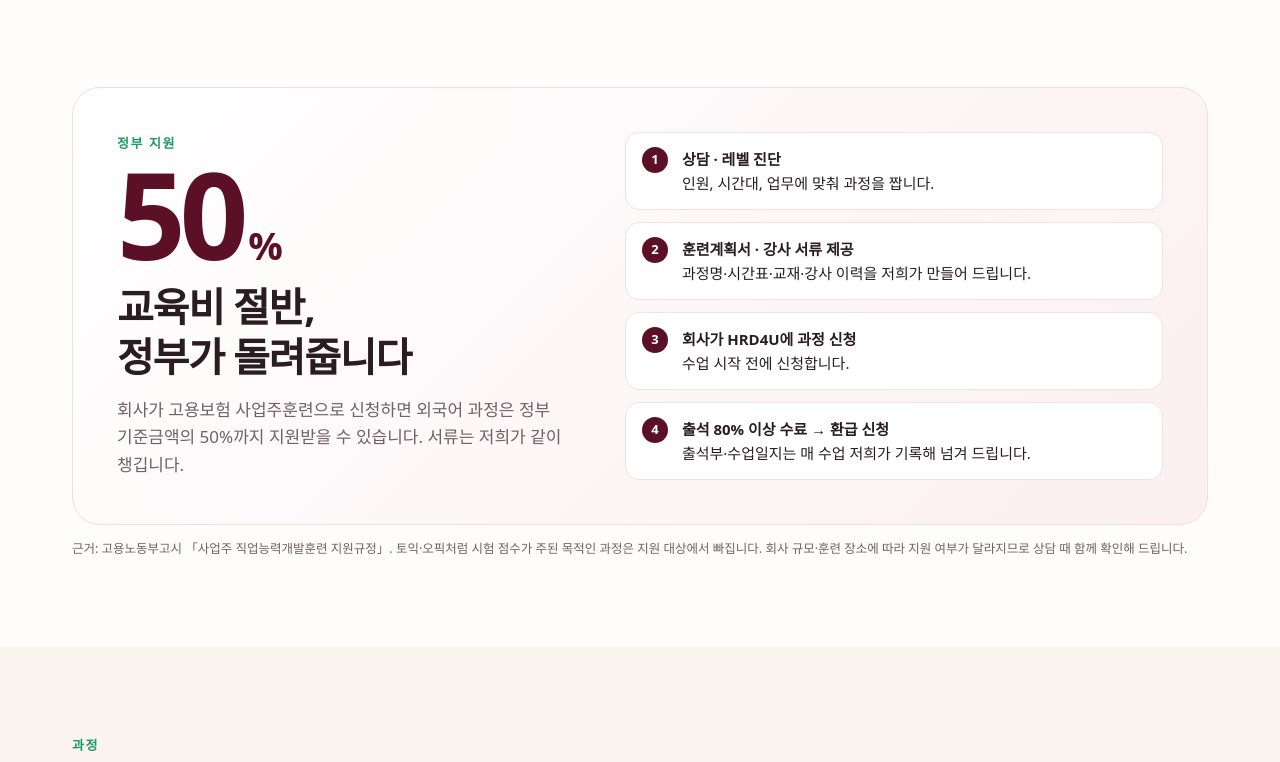
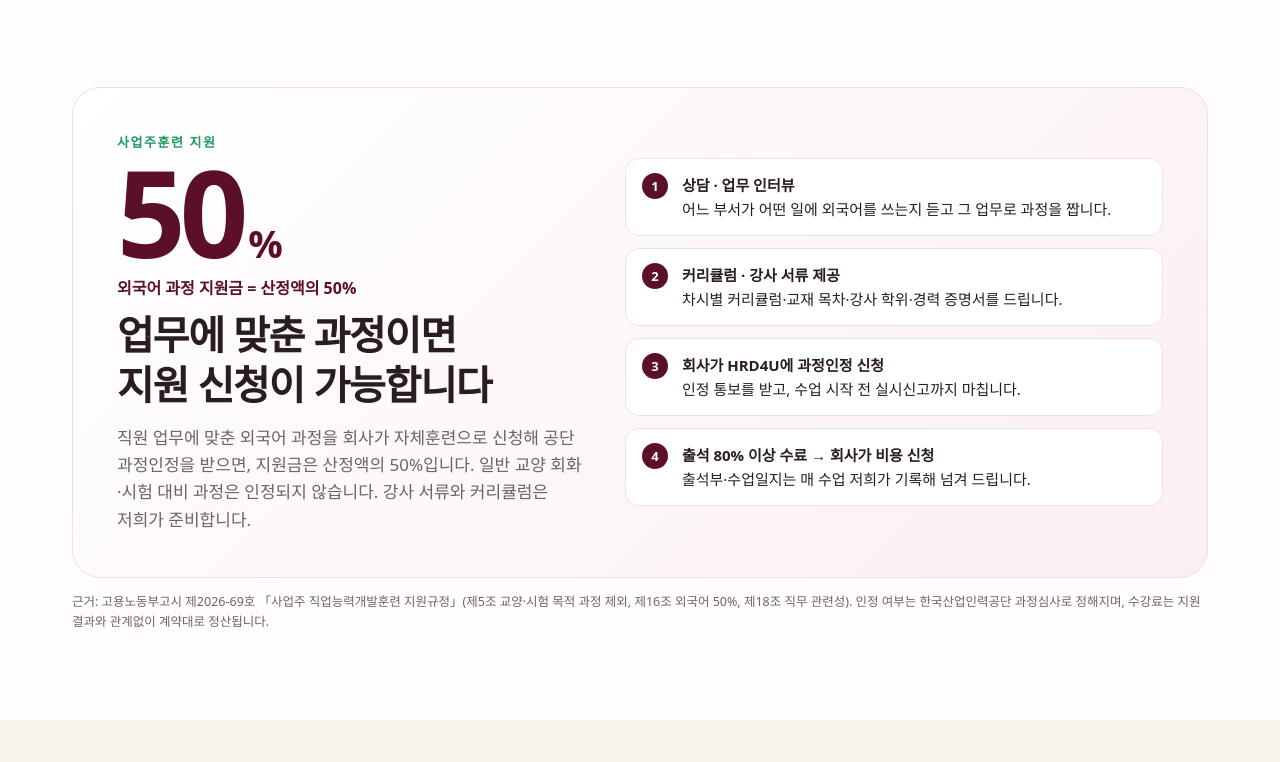
Before and after one commit to mirmyung-sys/globalchulgang, a plain HTML site: page index.html in a window 1280 px wide. Shown: the part 760-1522 px from the top of the page. Drawn offline with Linux system fonts and the light colour scheme; a web font is replaced by a local one.

Commit message:
2026-11-25 사업주훈련 문구 정정 (업무 맞춤 과정·과정인정 조건, 50% 단정 삭제)

```diff
--- a/index.html
+++ b/index.html
@@ -2,7 +2,7 @@
 <html lang="ko"><head><meta charset="utf-8">
 <meta name="viewport" content="width=device-width,initial-scale=1">
 <title>Global 기업출강 · 직원 외국어 교육, 강사가 회사로 갑니다</title>
-<meta name="description" content="군포·안양·안산·과천·인천 남동공단 기업 대상 영어·일본어·중국어 출강. 5명부터, 출근 전·점심·퇴근 후, 무료 레벨 진단, 매달 출석·진도 리포트. 외국어 과정 사업주훈련 지원 상담.">
+<meta name="description" content="군포·안양·안산·과천·인천 남동공단 기업 대상 영어·일본어·중국어 출강. 5명부터, 출근 전·점심·퇴근 후, 무료 레벨 진단, 매달 출석·진도 리포트. 업무 맞춤 과정 사업주훈련 지원 상담.">
 <link rel="canonical" href="https://globalchulgang.com/">
 <link rel="icon" href="gc_icon_192.png">
 <meta property="og:title" content="Global 기업출강 — 강사가 회사로 갑니다">
@@ -164,7 +164,7 @@ footer .brand{margin-bottom:10px}
 
 <header class="hd"><div class="w">
  <a class="brand" href="#top"><span class="gl"><b>G</b><b>l</b><b>o</b><b>b</b><b>a</b><b>l</b></span><span>기업출강</span><small>운영 산본글로벌어학원</small></a>
- <nav class="nav"><a href="#fund">정부 지원</a><a href="#course">과정</a><a href="#how">진행</a><a href="#report">리포트</a><a href="#faq">자주 묻는 질문</a></nav>
+ <nav class="nav"><a href="#fund">사업주훈련</a><a href="#course">과정</a><a href="#how">진행</a><a href="#report">리포트</a><a href="#faq">자주 묻는 질문</a></nav>
  <a class="call" href="#ask">무료 레벨 진단</a>
 </div></header>
 
@@ -192,19 +192,20 @@ footer .brand{margin-bottom:10px}
 <section id="fund"><div class="w">
  <div class="fund rv">
   <div>
-   <p class="eyebrow">정부 지원</p>
+   <p class="eyebrow">사업주훈련 지원</p>
    <div class="big50">50<small>%</small></div>
-   <h2 style="margin-top:8px">교육비 절반,<br>정부가 돌려줍니다</h2>
-   <p class="sub">회사가 고용보험 사업주훈련으로 신청하면 외국어 과정은 정부 기준금액의 50%까지 지원받을 수 있습니다. 서류는 저희가 같이 챙깁니다.</p>
+   <p style="font-weight:800;color:var(--wine);margin-top:4px">외국어 과정 지원금 = 산정액의 50%</p>
+   <h2 style="margin-top:8px">업무에 맞춘 과정이면<br>지원 신청이 가능합니다</h2>
+   <p class="sub">직원 업무에 맞춘 외국어 과정을 회사가 자체훈련으로 신청해 공단 과정인정을 받으면, 지원금은 산정액의 50%입니다. 일반 교양 회화·시험 대비 과정은 인정되지 않습니다. 강사 서류와 커리큘럼은 저희가 준비합니다.</p>
   </div>
   <ol>
-   <li><b>상담 · 레벨 진단</b>인원, 시간대, 업무에 맞춰 과정을 짭니다.</li>
-   <li><b>훈련계획서 · 강사 서류 제공</b>과정명·시간표·교재·강사 이력을 저희가 만들어 드립니다.</li>
-   <li><b>회사가 HRD4U에 과정 신청</b>수업 시작 전에 신청합니다.</li>
-   <li><b>출석 80% 이상 수료 → 환급 신청</b>출석부·수업일지는 매 수업 저희가 기록해 넘겨 드립니다.</li>
+   <li><b>상담 · 업무 인터뷰</b>어느 부서가 어떤 일에 외국어를 쓰는지 듣고 그 업무로 과정을 짭니다.</li>
+   <li><b>커리큘럼 · 강사 서류 제공</b>차시별 커리큘럼·교재 목차·강사 학위·경력 증명서를 드립니다.</li>
+   <li><b>회사가 HRD4U에 과정인정 신청</b>인정 통보를 받고, 수업 시작 전 실시신고까지 마칩니다.</li>
+   <li><b>출석 80% 이상 수료 → 회사가 비용 신청</b>출석부·수업일지는 매 수업 저희가 기록해 넘겨 드립니다.</li>
   </ol>
  </div>
- <p class="note">근거: 고용노동부고시 「사업주 직업능력개발훈련 지원규정」. 토익·오픽처럼 시험 점수가 주된 목적인 과정은 지원 대상에서 빠집니다. 회사 규모·훈련 장소에 따라 지원 여부가 달라지므로 상담 때 함께 확인해 드립니다.</p>
+ <p class="note">근거: 고용노동부고시 제2026-69호 「사업주 직업능력개발훈련 지원규정」(제5조 교양·시험 목적 과정 제외, 제16조 외국어 50%, 제18조 직무 관련성). 인정 여부는 한국산업인력공단 과정심사로 정해지며, 수강료는 지원 결과와 관계없이 계약대로 정산됩니다.</p>
 </div></section>
 
 <section id="course" class="cream"><div class="w">
@@ -219,7 +220,7 @@ footer .brand{margin-bottom:10px}
   <div class="co rv"><div><span class="lang"><span class="dot" style="background:var(--g4)"></span>일본어</span><h3>비즈니스 일본어</h3></div><p>일본 거래처 메일·전화·방문 응대. 기초반부터.</p></div>
   <div class="co rv"><div><span class="lang"><span class="dot" style="background:var(--g5)"></span>중국어</span><h3>비즈니스 중국어 회화</h3></div><p>공장·바이어 응대, 출장 회화. 원어민 강사 배정 가능.</p></div>
  </div>
- <p class="note">승진·인사용 토익·오픽·토스 대비반도 출강합니다(정부 지원 대상 아님).</p>
+ <p class="note">승진·인사용 토익·오픽·토스 대비반도 출강합니다(사업주훈련 지원 대상 아님).</p>
 </div></section>
 
 <section id="how"><div class="w">
@@ -247,7 +248,7 @@ footer .brand{margin-bottom:10px}
   <h2>담당자님은 결과만 보시면 됩니다</h2>
   <ul class="chk">
    <li>매달 출석·진도 리포트를 담당자 메일로</li>
-   <li>매 수업 출석부·수업일지 기록 (정부 지원 서류로 그대로 사용)</li>
+   <li>매 수업 출석부·수업일지 기록 (사업주훈련 출결 증빙으로 사용)</li>
    <li>결석한 직원은 AI 강의실 영상·문제로 보충</li>
    <li>교육비는 면세 — 계산서 발행</li>
   </ul>
@@ -272,7 +273,7 @@ footer .brand{margin-bottom:10px}
  <h2>가격과 계약</h2>
  <div class="faq">
   <details open><summary>가격은 왜 홈페이지에 없나요?</summary><p>인원·주당 횟수·기간·강사에 따라 달라집니다. 레벨 진단 뒤 견적서로 정확한 금액을 드리고, 견적서 외에 출장비·교재비를 따로 받지 않습니다.</p></details>
-  <details><summary>정부 지원(사업주훈련)을 받을 수 있나요?</summary><p>회사가 고용보험 사업주훈련으로 과정을 신청하면 외국어 과정은 정부 기준금액의 50%까지 지원됩니다. 신청은 회사가 HRD4U에서 하고, 훈련계획서·출석부 등 서류는 저희가 준비해 드립니다. 시험 대비가 주된 목적인 과정은 대상에서 빠집니다.</p></details>
+  <details><summary>사업주훈련 지원을 받을 수 있나요?</summary><p>직원 업무와 직접 관련된 외국어 과정이면 회사가 자체훈련으로 HRD4U에서 과정인정을 신청할 수 있고, 지원금은 산정액의 50%입니다. 일반 교양 회화나 시험 대비가 주목적인 과정은 인정되지 않습니다. 저희는 업무 맞춤 커리큘럼과 강사 학위·경력 증명서를 준비해 드립니다.</p></details>
   <details><summary>몇 명부터 출강하나요?</summary><p>5명부터입니다. 5명이 안 되면 학원 정규반 단체 수강이나 1:1 수업을 안내해 드립니다.</p></details>
   <details><summary>결석한 직원은요?</summary><p>AI 강의실 영상 강의와 문제로 보충합니다. 출석은 매달 리포트로 보내드립니다.</p></details>
   <details><summary>세금계산서가 나오나요?</summary><p>학원 교육비는 면세라 세금계산서 대신 계산서를 발행합니다. 회계 증빙으로 똑같이 쓰입니다.</p></details>
```
